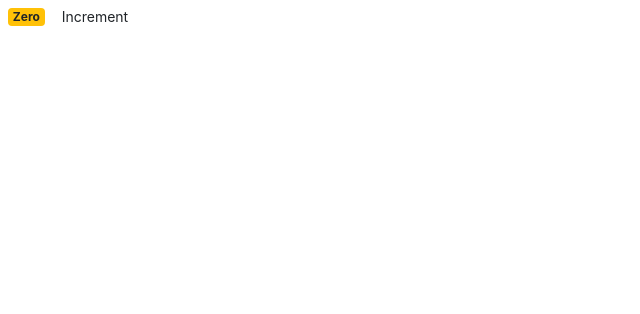
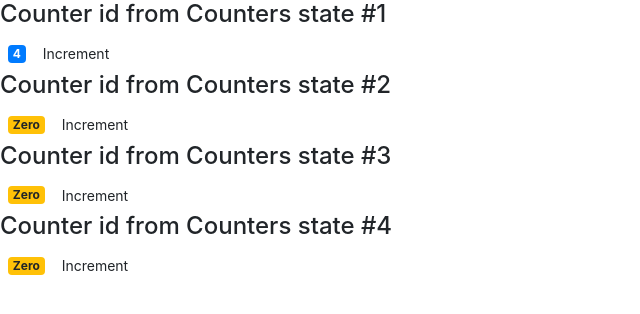
Before and after one commit to ameemarks/react-mosh-counter-app, a React (Create React App) app: page / in a window 1280 px wide. Shown: the top 314 px of the page, without its empty margins (0-640 px from the left). Built offline with nearby package versions, Linux system fonts and the light colour scheme.

Commit message:
Components working with each other: add children nodes in parent to child component - 1h28min

```diff
--- a/src/components/counter.jsx
+++ b/src/components/counter.jsx
@@ -2,18 +2,20 @@ import React, { Component } from "react";
 
 class Counter extends Component {
   state = {
-    count: 0,
-    ciasteczko: "p"
+    value: this.props.value
   };
 
   handleIncrement = product => {
-    console.log(product);
-    this.setState({ count: this.state.count + 1 });
+    this.setState({ value: this.state.value + 1 });
   };
 
   render() {
+    console.log('this.props', this.props)
+
     return (
       <div>
+        {/* Necessary to display children nodes added in parent component */}
+        {this.props.children}
         <span className={this.getBadgeClasses()}>{this.formatCount()}</span>
         <button
           onClick={() => this.handleIncrement({id: 1})}
@@ -27,13 +29,13 @@ class Counter extends Component {
 
   getBadgeClasses() {
     let classes = "badge m-2 badge-";
-    classes += this.state.count === 0 ? "warning" : "primary";
+    classes += this.state.value === 0 ? "warning" : "primary";
     return classes;
   }
 
   formatCount() {
-    const { count } = this.state;
-    return count === 0 ? "Zero" : count;
+    const { value } = this.state;
+    return value === 0 ? "Zero" : value;
   }
 }
 
--- /dev/null
+++ b/src/components/counters.jsx
@@ -0,0 +1,30 @@
+import React, { Component } from "react";
+import Counter from "./counter";
+
+class Counters extends Component {
+  state = {
+    counters: [
+      { id: 1, value: 4 },
+      { id: 2, value: 0 },
+      { id: 3, value: 0 },
+      { id: 4, value: 0 }
+    ]
+  };
+  render() {
+    return (
+      <div>
+        {this.state.counters.map(counter => {
+          return <Counter
+                        key={counter.id}
+                        value={counter.value}
+                        id={counter.id}
+            >
+                <h4>Counter id from Counters state #{counter.id}</h4>
+            </Counter>;
+        })}
+      </div>
+    );
+  }
+}
+
+export default Counters;
--- a/src/index.js
+++ b/src/index.js
@@ -1,9 +1,9 @@
 import React from "react";
 import ReactDOM from "react-dom";
 import "./index.css";
-import Counter from "./components/counter";
 import registerServiceWorker from "./registerServiceWorker";
 import "bootstrap/dist/css/bootstrap.css";
+import Counters from "./components/counters";
 
-ReactDOM.render(<Counter />, document.getElementById("root"));
+ReactDOM.render(<Counters />, document.getElementById("root"));
 registerServiceWorker();
```
